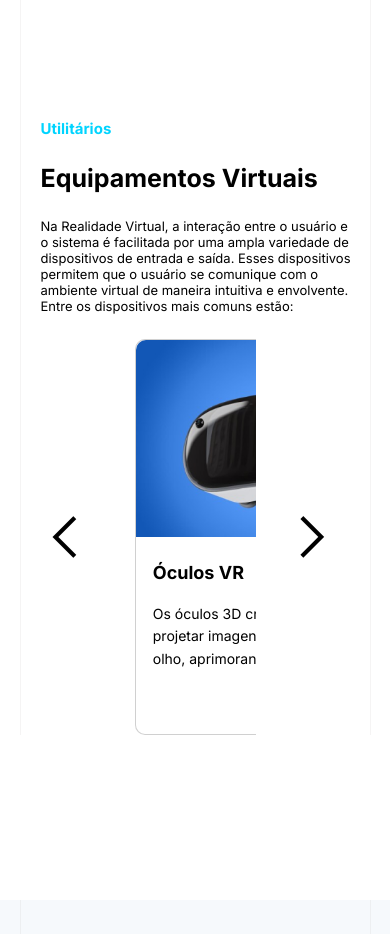
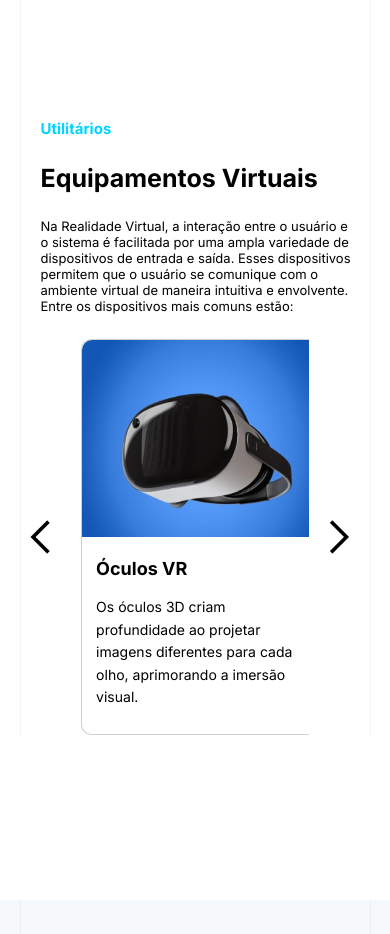
Before and after one commit to KauanToldo/Virteaching, a Flask app: page / in a window 390 px wide. Shown: the part 1343-2277 px from the top of the page. Run offline with Flask 3, Linux system fonts and the light colour scheme; some libraries are stand-ins or nearby versions.

Commit message:
cards response

```diff
--- a/app.py
+++ b/app.py
@@ -195,8 +195,15 @@ def handle_new_message(message):
 
     username = users.get(request.sid)
 
-    db.query('INSERT INTO userMessage (id, username, message) VALUES (%s, %s, %s);', 'default', username, message)
-    emit("chato", {"message": message, "username": username, "save" : False}, broadcast=True)
+    loader = db.query('SELECT * FROM userMessage')
+
+    if loader == ():
+        db.query('INSERT INTO userMessage (id, username, message) VALUES (%s, %s, %s);', 'default', username, message)
+        emit("chato", {"message": message, "username": username, "set": username, "save" : True}, broadcast=True)
+        return
+    else:
+        db.query('INSERT INTO userMessage (id, username, message) VALUES (%s, %s, %s);', 'default', username, message)
+        emit("chato", {"message": message, "username": username, "save" : False}, broadcast=True)
 
 
 
--- a/static/css/chatvr.css
+++ b/static/css/chatvr.css
@@ -45,8 +45,11 @@
     min-width: 10%;
 }
 
+.paragrafos::first-letter {
+    text-transform: uppercase;
+  }
+
 .body-msg .paragrafos {
-    text-transform: capitalize;
     margin-top: 18px;
 }
 
--- a/static/css/equipv.css
+++ b/static/css/equipv.css
@@ -59,4 +59,32 @@ h4 {
     padding-left: 10px;
     padding-inline: 32px;
     cursor: pointer;
+    user-select: none   ;
 }
+
+/* Large Size */
+@media screen and  (max-width: 992px) {
+
+
+}
+
+/* Medium Size */
+@media screen and  (max-width: 768px) {
+
+    }
+
+/* Small Size */
+@media screen and  (max-width: 576px) {
+    .cards {
+        width: 245px;
+    }
+
+    .cards img  {
+        width: 245px;
+    }
+
+    #container-equips span {
+        padding-inline: 10px;
+        font-size: 40px;
+    }
+    }
--- a/static/js/equips.js
+++ b/static/js/equips.js
@@ -2,9 +2,21 @@ let track = document.querySelector('.container-cards');
 let leftChevron = document.getElementById('left-chevron');
 let rightChevron = document.getElementById('right-chevron');
 
-
 let cardWidth = 300 + 10;
 let positionInitial = 0;
+
+// Função para atualizar cardWidth conforme o tamanho da tela
+function updateCardWidth() {
+    if (window.innerWidth < 578) {
+        cardWidth = 255 + 10; // Se a tela for menor que 578px, ajusta cardWidth
+    } else {
+        cardWidth = 300 + 10; // Valor padrão se a tela for maior ou igual a 578px
+    }
+}
+
+// Atualiza cardWidth ao carregar a página e sempre que a tela for redimensionada
+updateCardWidth();
+window.addEventListener('resize', updateCardWidth);
 
 rightChevron.addEventListener('click', () => {
     let trackWidth = track.scrollWidth;
@@ -15,7 +27,6 @@ rightChevron.addEventListener('click', () => {
         track.style.transform = `translateX(${positionInitial}px)`;
     }
 });
-
 
 leftChevron.addEventListener('click', () => {
     if (positionInitial < 0) {
```
